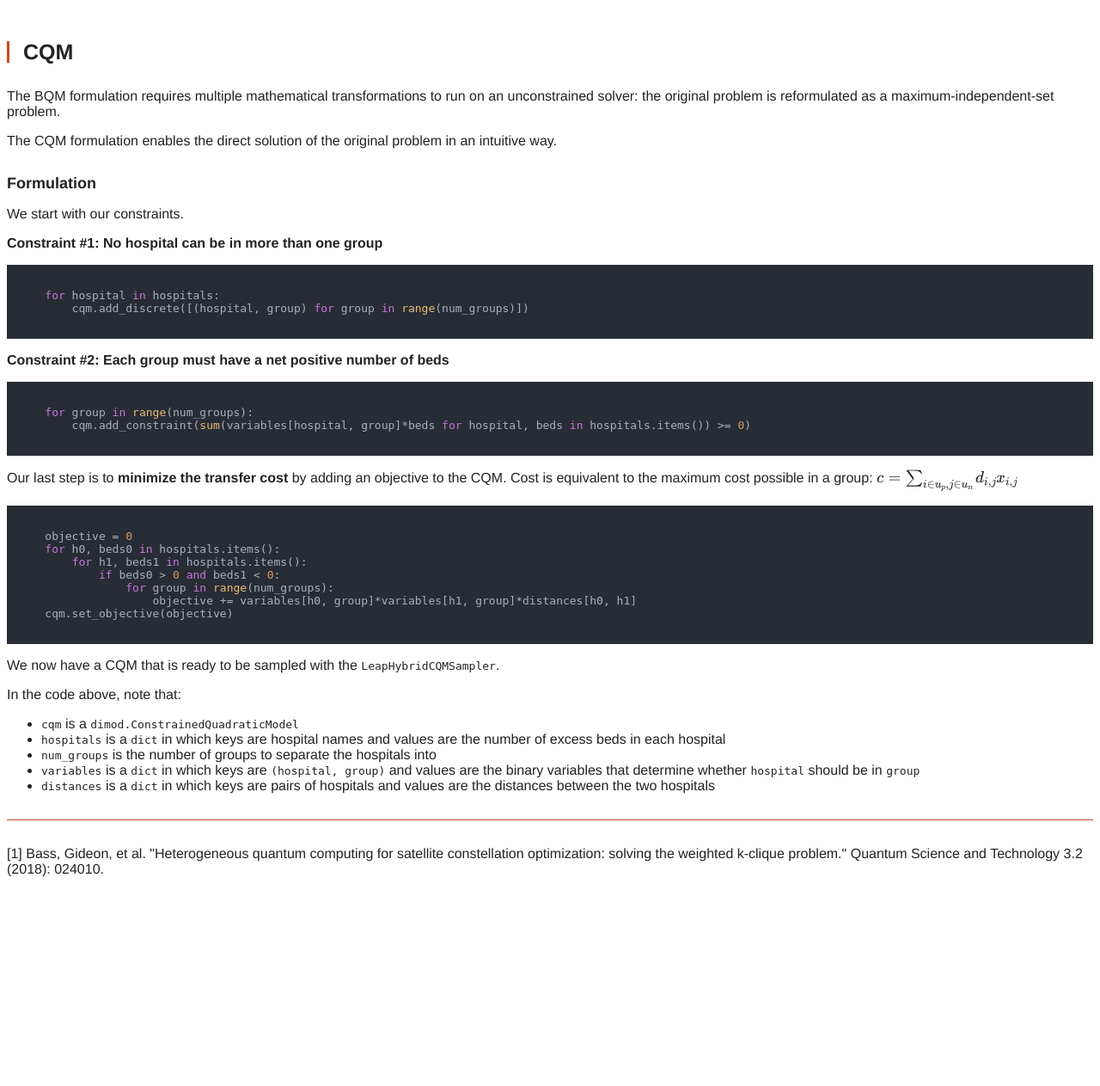
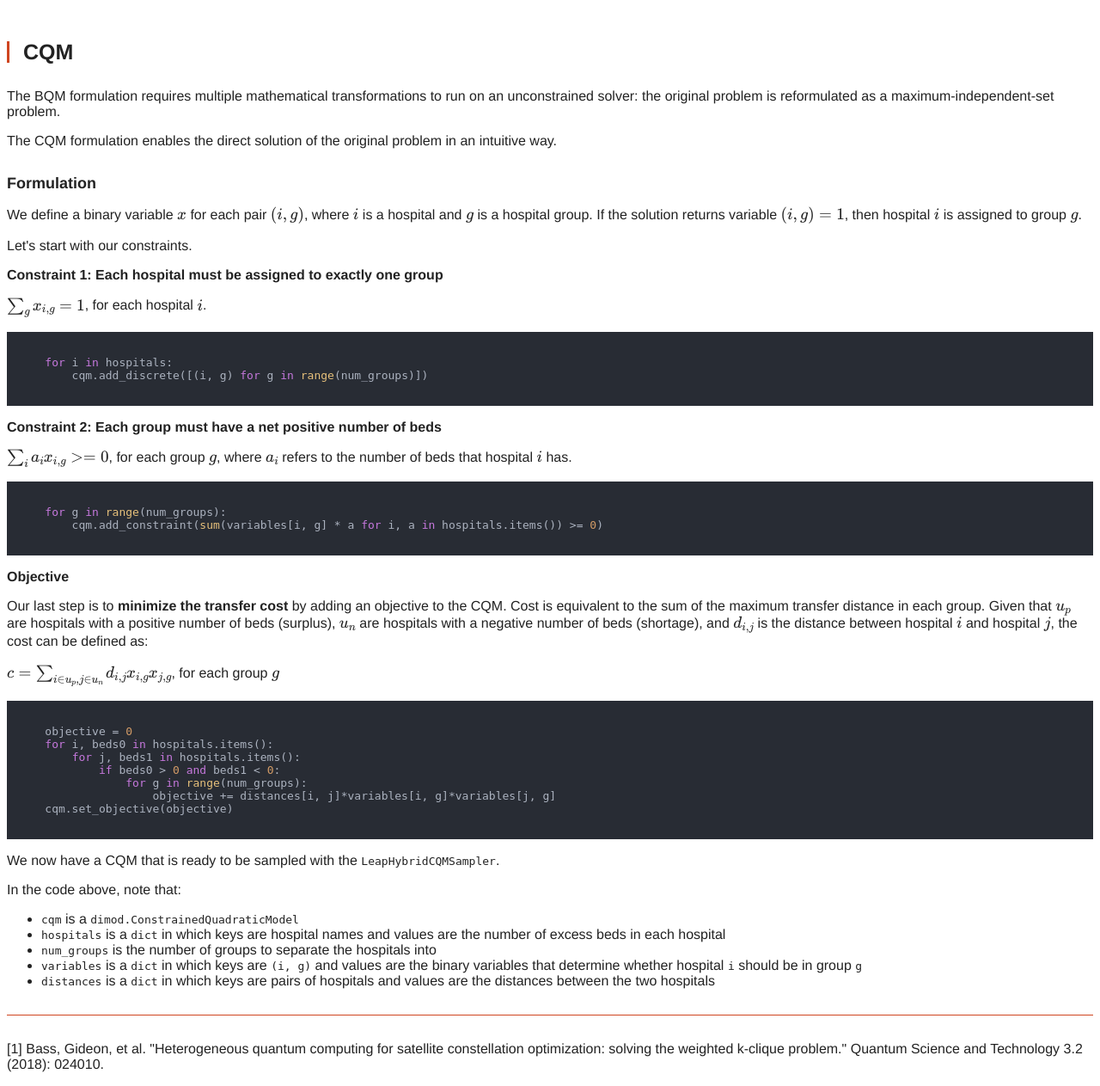
Before and after one commit to dwave-examples/resource-distribution, a Python web app: template templates/home.html in a window 1280 px wide. Shown: the part 1237-2500 px from the top of the page at 86% size. Before the commit the page ends 2257 px from the top, so only its background shows below. Run offline with Jinja, Linux system fonts and the light colour scheme; the template is opened without the code that fills it, so the values that code supplies are empty; some libraries are stand-ins or nearby versions; some web fonts are replaced.

Commit message:
Add constraint equations to home page

```diff
--- a/templates/home.html
+++ b/templates/home.html
@@ -96,38 +96,58 @@
 </p>
 <h3>Formulation</h3>
 <p>
-    We start with our constraints.
+    We define a binary variable \(x\) for each pair \((i, g)\), where \(i\) is a hospital and \(g\)
+    is a hospital group. If the solution returns variable \((i, g) = 1\), then hospital \(i\) is
+    assigned to group \(g\).
 </p>
 <p>
-    <b>Constraint #1: No hospital can be in more than one group</b>
+    Let's start with our constraints.
+</p>
+<p>
+    <b>Constraint 1: Each hospital must be assigned to exactly one group</b>
+</p>
+<p>
+    \(\sum_{g} x_{i,g} = 1\), for each hospital \(i\).
 </p>
 <p>
     <pre><code class='python'>
-    for hospital in hospitals:
-        cqm.add_discrete([(hospital, group) for group in range(num_groups)])
+    for i in hospitals:
+        cqm.add_discrete([(i, g) for g in range(num_groups)])
     </code></pre>
 </p>
 <p>
-    <b>Constraint #2: Each group must have a net positive number of beds</b>
+    <b>Constraint 2: Each group must have a net positive number of beds</b>
+</p>
+<p>
+    \(\sum_{i} a_{i} x_{i,g} >= 0\), for each group \(g\), where \(a_{i}\) refers to the number of beds that hospital \(i\) has.
 </p>
 <p>
     <pre><code class='python'>
-    for group in range(num_groups):
-        cqm.add_constraint(sum(variables[hospital, group]*beds for hospital, beds in hospitals.items()) >= 0)
+    for g in range(num_groups):
+        cqm.add_constraint(sum(variables[i, g] * a for i, a in hospitals.items()) >= 0)
     </code></pre>
 </p>
 <p>
+    <b>Objective</b>
+</p>
+<p>
     Our last step is to <b>minimize the transfer cost</b> by adding an objective to the CQM. Cost is
-    equivalent to the maximum cost possible in a group: \(c = \sum_{i \in u_p, j \in u_n} d_{i,j} x_{i,j}\)
+    equivalent to the sum of the maximum transfer distance in each group.
+
+    Given that \(u_p\) are hospitals with a positive number of beds (surplus), \(u_n\) are hospitals
+    with a negative number of beds (shortage), and \(d_{i,j}\) is the distance between hospital \(i\)
+    and hospital \(j\), the cost can be defined as: <br><br>
+
+    \(c = \sum_{i \in u_p, j \in u_n} d_{i,j} x_{i,g} x_{j,g}\), for each group \(g\)
 </p>
 <p>
     <pre><code class='python'>
     objective = 0
-    for h0, beds0 in hospitals.items():
-        for h1, beds1 in hospitals.items():
+    for i, beds0 in hospitals.items():
+        for j, beds1 in hospitals.items():
             if beds0 > 0 and beds1 < 0:
-                for group in range(num_groups):
-                    objective += variables[h0, group]*variables[h1, group]*distances[h0, h1]
+                for g in range(num_groups):
+                    objective += distances[i, j]*variables[i, g]*variables[j, g]
     cqm.set_objective(objective)
     </code></pre>
 </p>
@@ -141,9 +161,9 @@
         <li><code>hospitals</code> is a <code>dict</code> in which keys are hospital names and values
         are the number of excess beds in each hospital</li>
         <li><code>num_groups</code> is the number of groups to separate the hospitals into</li>
-        <li><code>variables</code> is a <code>dict</code> in which keys are <code>(hospital, group)</code>
-        and values are the binary variables that determine whether <code>hospital</code> should be
-        in <code>group</code></li>
+        <li><code>variables</code> is a <code>dict</code> in which keys are <code>(i, g)</code>
+        and values are the binary variables that determine whether hospital <code>i</code> should be
+        in group <code>g</code></li>
         <li><code>distances</code> is a <code>dict</code> in which keys are pairs of hospitals and
         values are the distances between the two hospitals</li>
     </ul>
```
